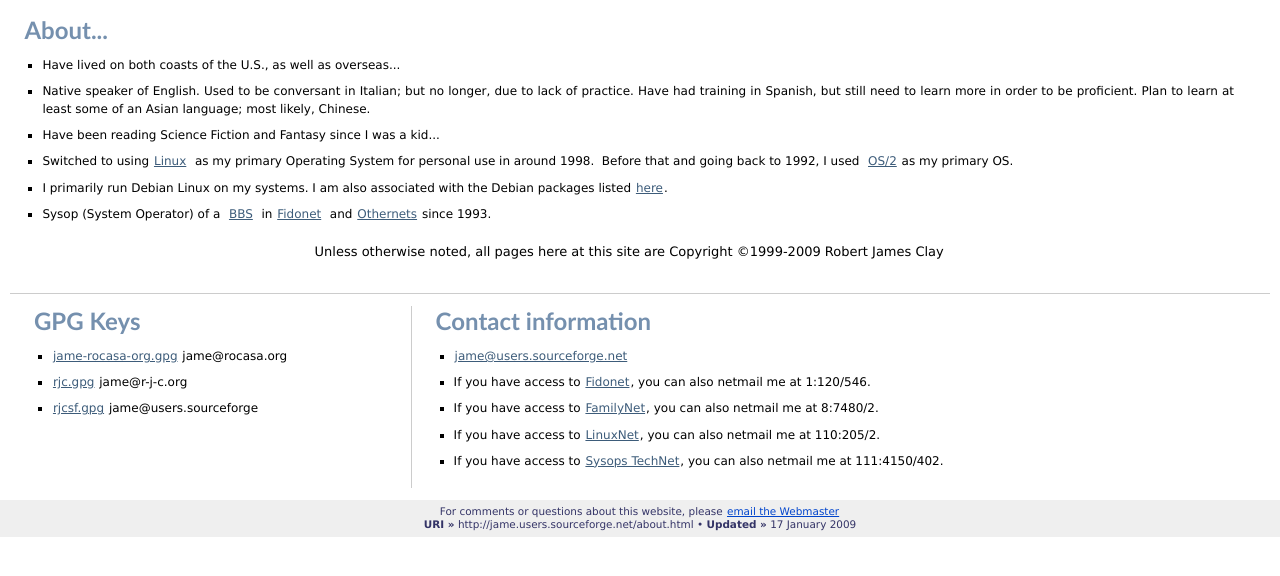
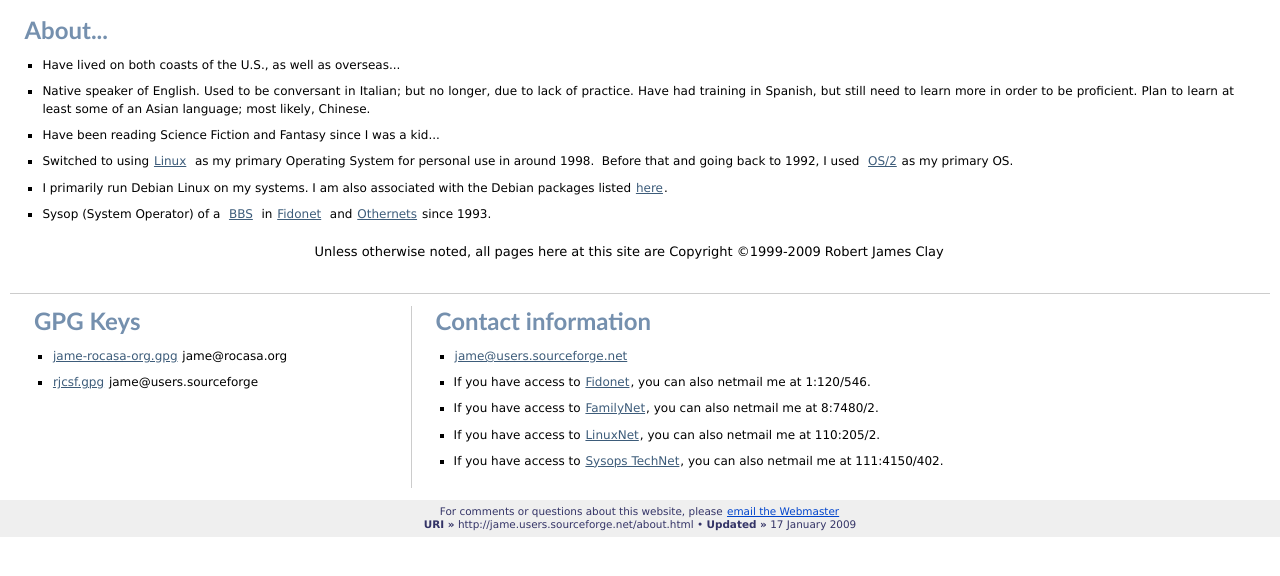
Before and after one commit to jame/jame.github.com, a plain HTML site: page html/about.html in a window 1280 px wide. Shown: the part 100-676 px from the top of the page. Drawn offline with Linux system fonts and the light colour scheme.

Commit message:
No longer have r-j-c.org domain.

```diff
--- a/html/about.html
+++ b/html/about.html
@@ -93,7 +93,6 @@
           <h1>GPG Keys</h1>
           <ul>
            <li><a href="http://jame.users.sourceforge.net/jame-rocasa-org.gpg">jame-rocasa-org.gpg</a>&nbsp;jame@rocasa.org</li>
-           <li><a href="http://jame.users.sourceforge.net/rjc.gpg">rjc.gpg</a>&nbsp;jame@r-j-c.org</li>
            <li><a href="http://jame.users.sourceforge.net/rjcsf.gpg">rjcsf.gpg</a>&nbsp;jame@users.sourceforge</li>
           </ul>
 
```
